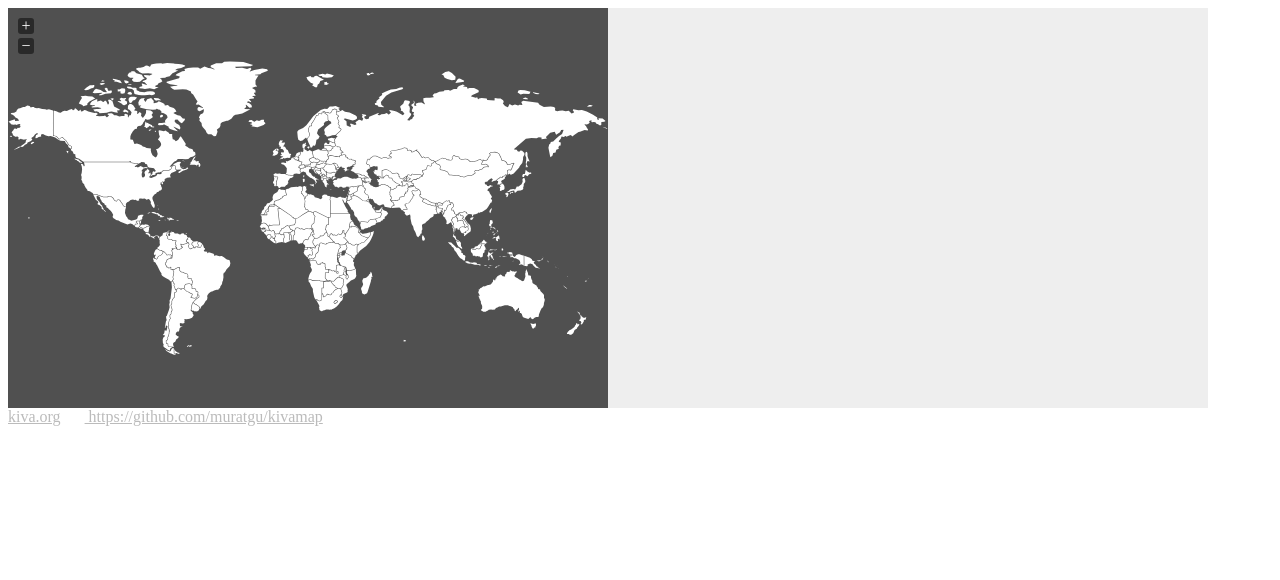
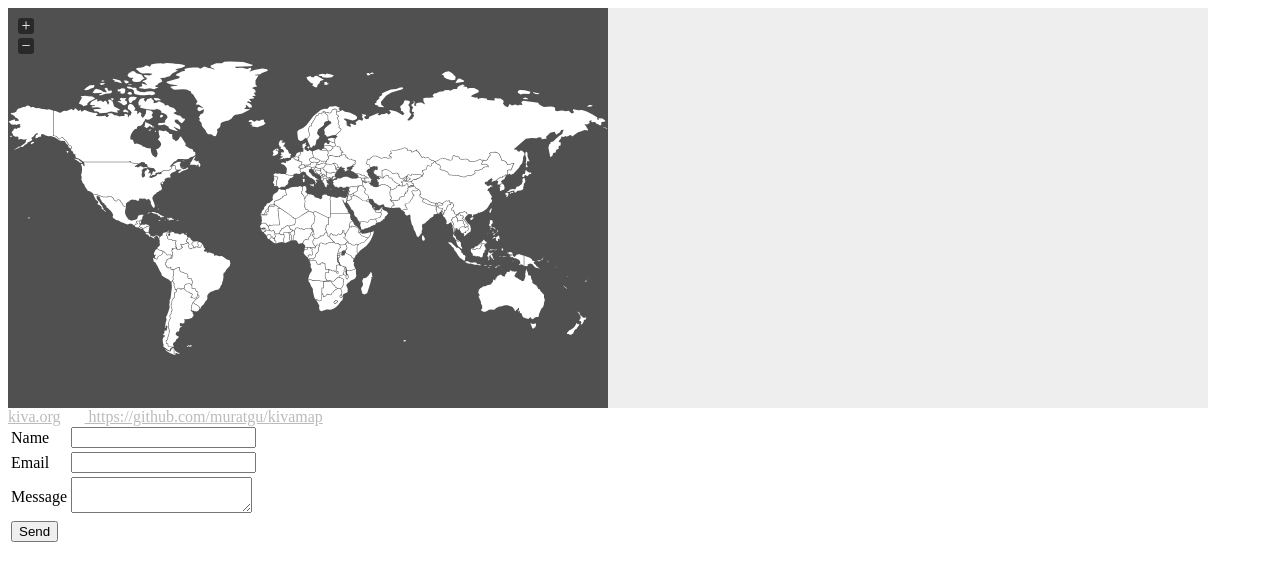
Before and after one commit to muratgu/kivamap, a website: page index.html in a window 1280 px wide. Drawn offline with Linux system fonts and the light colour scheme; no server answers.

Commit message:
add a contact form

```diff
--- a/index.html
+++ b/index.html
@@ -24,6 +24,24 @@
           https://github.com/muratgu/kivamap
           </a>
       </div>
+      <div id="contact">
+        <form name="contact" method="POST" data-netlify="true">
+          <table>
+            <tr>
+              <td><label>Name</label></td><td><input type="text" name="name" /></td>
+            </tr>
+            <tr>
+              <td><label>Email</label></td><td><input type="email" name="email" /></td>
+            </tr>
+            <tr>
+              <td><label>Message</label></td><td><textarea name="message"></textarea></td>
+            </tr>
+            <tr>
+              <td><button type="submit">Send</button></td>
+            </tr>
+           </table>
+        </form>
+      </div>
     </div>
   </body>
 </html>
```
